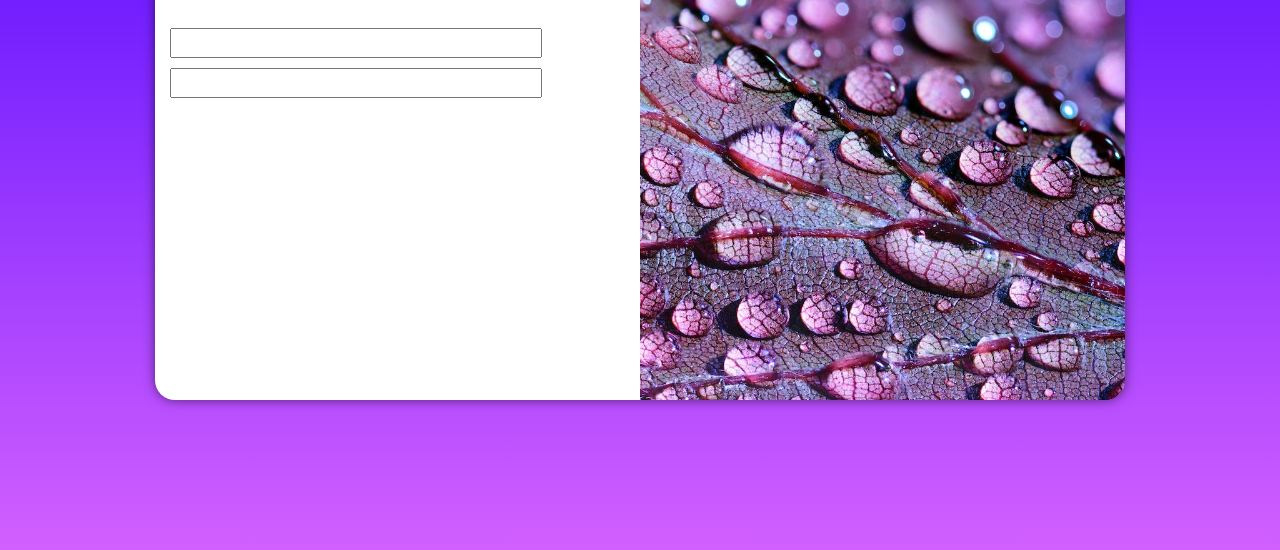
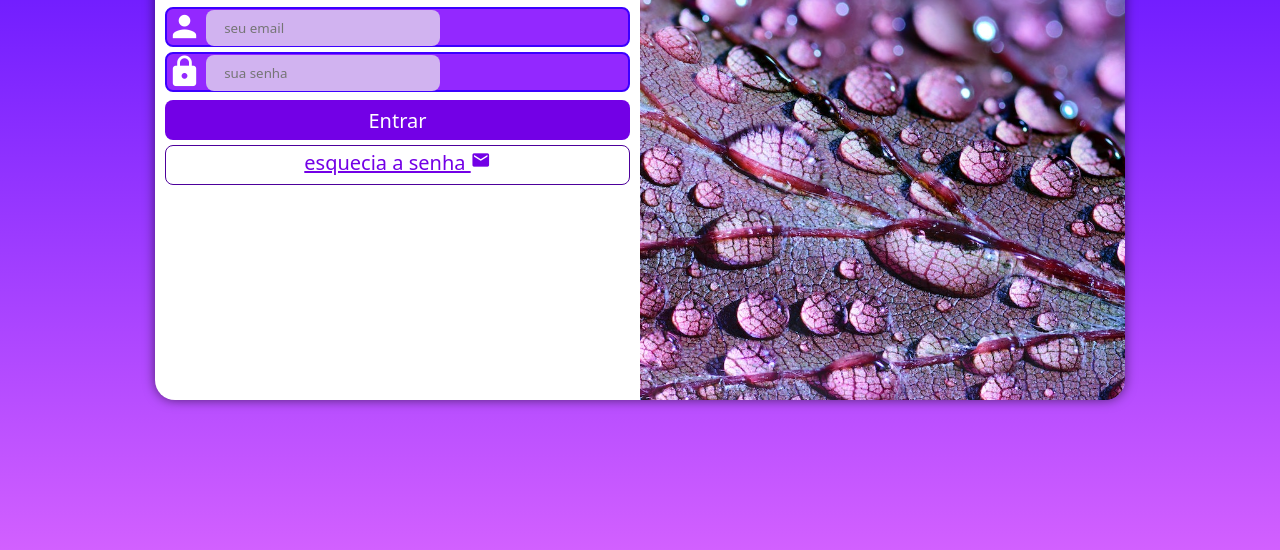
Before and after one commit to DaniloAlbertoS/projeto-login, a plain HTML site: page index.html in a window 1280 px wide. Shown: the part 250-800 px from the top of the page. Drawn offline with Linux system fonts and the light colour scheme.

Commit message:
attu form

```diff
--- a/estilos/media-query.css
+++ b/estilos/media-query.css
@@ -25,6 +25,9 @@
     section#login{
         width: 970px;
     }
+    h1{
+        font-size: 40px;
+    }
     section#login > div#foto{
         float: right;
         width: 50%;
--- a/estilos/style.css
+++ b/estilos/style.css
@@ -37,7 +37,7 @@ section#login{
     transform: translate(-50%, -50%);
     border-radius: 20px;
     box-shadow: 0px 0px 12px rgba(0, 0, 0, 0.562);
-    transition: width 0.5s, height 0.5s;
+    transition: width 0.5s, height 0.3s;
     transition-timing-function: ease;
 }
 section >div#foto{
@@ -49,8 +49,8 @@ section >div#foto{
 
 }
 h1{
-    padding: 10px;
-    font-size: 30px;
+   text-align: center;
+   margin-bottom: 10px;
 
 }
 
@@ -60,13 +60,69 @@ section#login > div#formulario{
 
 }
 form{
-    padding-top: 30px;
-
+    margin-top: 10px;
+}
+form > input[type=submit]{
+    display: block;
+    text-align: center;
+    font-size: 20px;
+    width: 100%;
+    height: 40px;
+    background-color:#7300E6;
+    color: white;
+    border: none;
+    border-radius: 8px;
+    cursor: pointer;
+    margin-top: 8px;
+}
+form > input[type=submit]:hover{
+    background-color: #3f017e;
+}
+form > a.botao{
+    display: block;
+    text-align: center;
+    width: 100%;
+    height: 40px;
+    margin-top: 5px;
+    color:#7300E6;
+    background-color: white;
+    font-size: 20px;
+    border-radius: 8px;
+    padding: 3px;
+    border: 1px solid #4d009b;
 
 }
-input{
-    width: 80%;
-    padding: 4px;
-    margin: 5px;
+form > a.botao > i{
+    font-size: 20px;
+}
+form > a.botao:hover{
+    background-color: #4d009b;
+    color: white;
 
 }
+div.campo > input{
+    height: 100%;
+    border: 0px;
+    width: calc(100% -44px);
+    border-radius: 8px;
+    padding: 18px;
+    transform: translateY(-11px);
+    background-color: #d1b3f0;
+}
+form .campo{
+    background-color: #9328ff;
+    border-radius: 8px;
+    border: 2px solid #3C00FF;
+    height: 40px;
+    margin: 5px 0px;
+    display: block;
+    width: 100%;
+
+}
+form > div.campo > i{
+    color: white;
+    font-size: 35px;
+}
+form label{
+    display: none;
+}
--- a/index.html
+++ b/index.html
@@ -6,6 +6,7 @@
     <meta name="viewport" content="width=device-width, initial-scale=1.0">
     <title>tela de login</title>
     <link rel="stylesheet" href="estilos/style.css">
+    <link href="https://fonts.googleapis.com/icon?family=Material+Icons" rel="stylesheet">
     <link rel="stylesheet" href="estilos/media-query.css">
 </head>
 <body>
@@ -17,17 +18,24 @@
             <div id="formulario">
                 <h1>Login</h1>
                 <p>Seja Bem Vindo. faça  login  para acessar  sua conta!</p>
-                <form action="login.php" method="post">
-                    <p>
-                        <label for="login">
-                            <input type="email" name="login" id="ilogin">
-                        </label>
-                    </p>
-                    <p>
-                        <label for="senha">
-                            <input type="password" name="senha" id="isenha">
-                        </label>
-                    </p>
+                <form action="login.php" method="post" autocomplete="on">
+                    <div class="campo">
+                        <i id="person" class="material-icons">person</i>
+
+                            <input type="email" name="login" id="ilogin" placeholder="seu email" autocomplete="email" required maxlength="30">
+                            <label for="login">login</label>
+                    </div>
+                    <div class="campo">
+
+                        <i id="lock" class="material-icons">lock</i>
+
+
+                            <input type="password" name="senha" id="isenha" placeholder="sua senha" autocomplete="current-password" required minlength="8" maxlength="30">
+                            <label for="senha">senha </label>
+                    </div>
+                    <input type="submit" value="Entrar">
+                    <a href="esqueciasenha.html" class="botao">esquecia a senha <i class="material-icons">mail</i></a>
+
                 </form>
             </div>
         </section>
```
